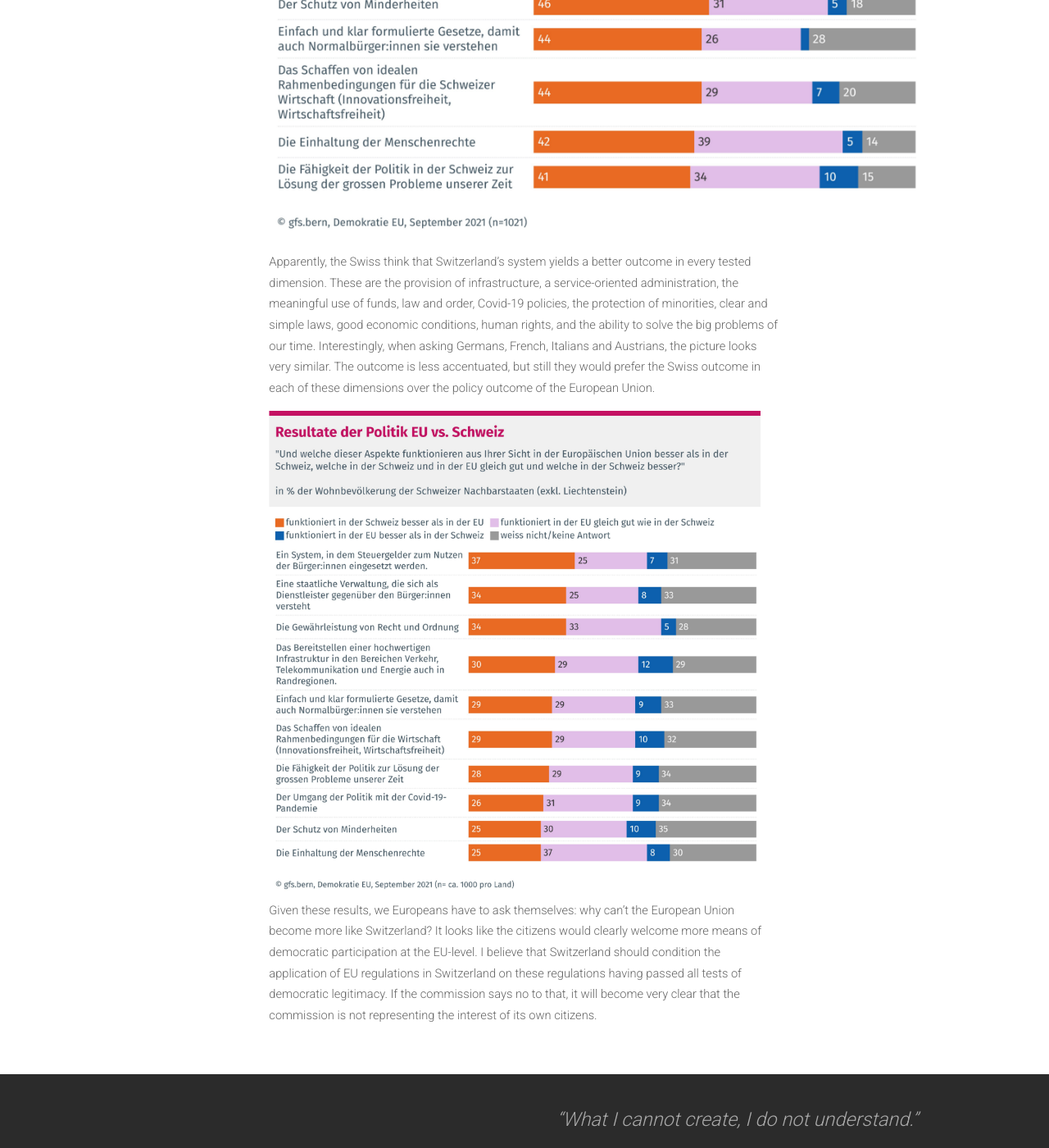
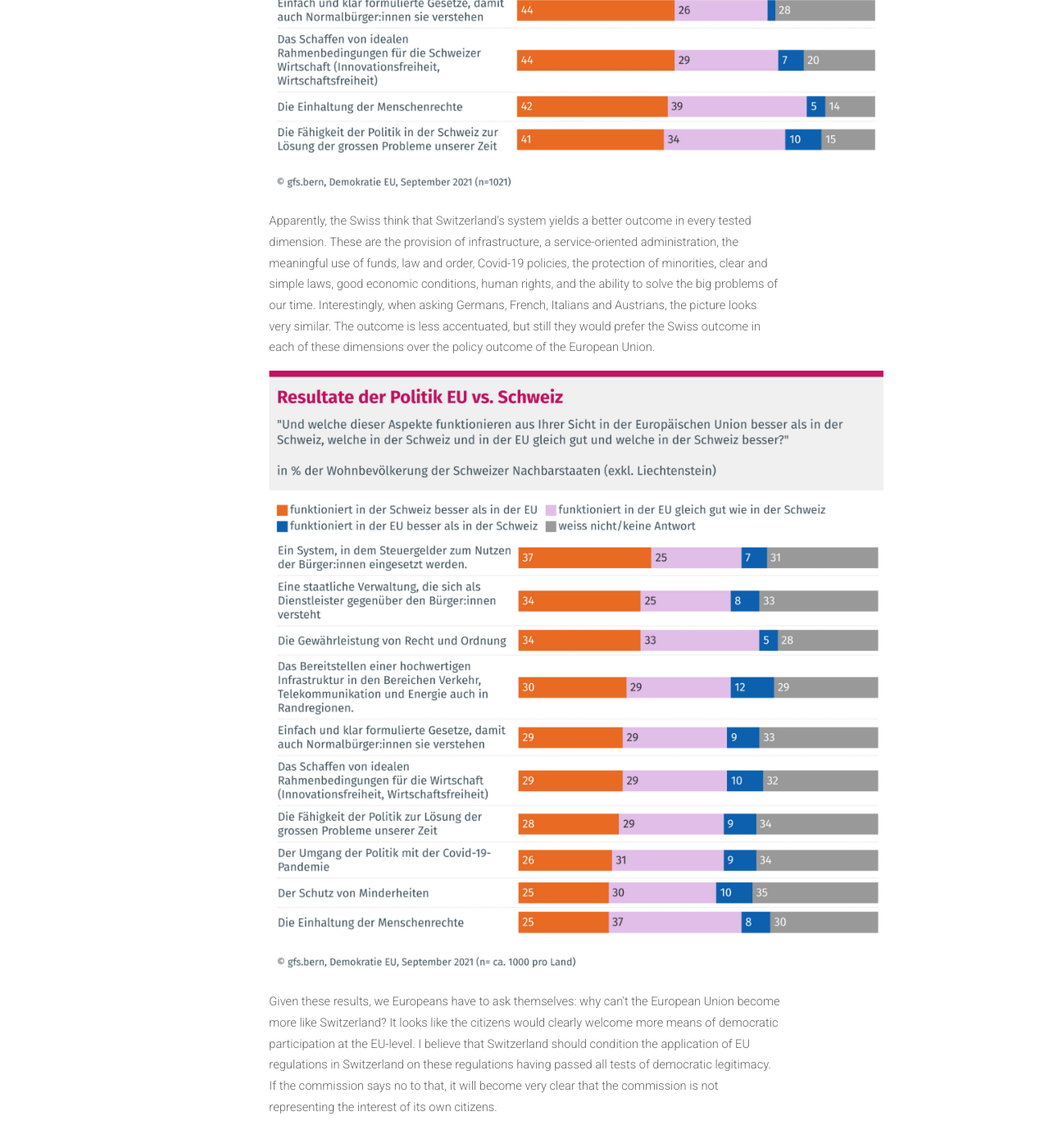
Before and after one commit to meisserecon/www, a Jekyll site: the page built from _posts/2021-11-14-eu-survey.md, in a window 1280 px wide and 1400 px high, scrolled down 1641 px. Shown: the whole window at 82% size. Built offline with Jekyll 4.4.1, drawn with Linux system fonts in a browser that asks for light colours; nearby versions of some CDN libraries; some of the changed text lies outside the part shown.

Commit message:
Update 2021-11-14-eu-survey.md

```diff
--- a/_posts/2021-11-14-eu-survey.md
+++ b/_posts/2021-11-14-eu-survey.md
@@ -3,14 +3,22 @@
 title: Survey shows that European Union should be more democratic
 description: Meisser Economics financed a survey about how the Swiss and their neighbors preceive democracy in Switzerland and the European Union.
 ---
+<p>
 The relationship between Switzerland and the European Union is complicated. To me, the biggest problem is the lack of democratic legitimacy of European regulation when compared to Swiss laws. Switzerland has a wide range of ways for the public to participate in the creation of new laws and regulation. These include meaningful public consultations, the frequent votes, and the possibility to launch referenda, either with completely new ideas or to force the government to have a public vote on a topic of interest. In contrast, the European Union does not offer its citizens any means of direct democratic participation besides the toothless "citizens initiative" that is generally treated with great disdain by the commission. I find the lack of democracy in the European Union a big problem and therefore financed a survey to find out whether others share my concerns. And indeed they do!
+</p>
 
+<p>
+The <a href="https://github.com/meisserecon/www/raw/gh-pages/2021-11-14%20EU%20Umfrage.pdf">report can be downloaded here</a>. Also, <a href="https://github.com/meisserecon/www/raw/gh-pages/2021-11-14%20EU%20Umfrage%20NZZAS.pdf">NZZ am Sonntag writes about it</a>. While 90% of the Swiss are happy with their political system, only have of the 4000 surveyed citizens in Germany, Austria, France, and Italy are happy with the political system of the European Union. 75% say that the European Union should introduce more means of democratic decision taking, a very clear verdict. Also, when testing different political outcomes, Switzerland scores better in every single one of them. Here is a chart showing whether the Swiss think Switzerland is solving particular problems better or the European Union.
+</p>
 
-The <a href="https://github.com/meisserecon/www/raw/gh-pages/2021-11-14%20EU%20Umfrage.pdf">report can be downloaded here</a>. Also, <a href="https://github.com/meisserecon/www/raw/gh-pages/2021-11-14%20EU%20Umfrage%20NZZAS.pdf">NZZ am Sonntag writes about it</a>. While 90% of the Swiss are happy with their political system, only have of the 4000 surveyed citizens in Germany, Austria, France, and Italy are happy with the political system of the European Union. 75% say that the European Union should introduce more means of democratic decision taking, a very clear verdict. Also, when testing different political outcomes, Switzerland scores better in every single one of them. Here is a chart showing whether the Swiss think Switzerland is solving particular problems better or the European Union.
+<img src="../../../assets/images/swiss-eu-1.png" width="750">
 
-<img src="../../../assets/images/swiss-eu-1.png" width="800">
+<p>
+Apparently, the Swiss think that Switzerland's system yields a better outcome in every tested dimension. These are the provision of infrastructure, a service-oriented administration, the meaningful use of funds, law and order, Covid-19 policies, the protection of minorities, clear and simple laws, good economic conditions, human rights, and the ability to solve the big problems of our time. Interestingly, when asking Germans, French, Italians and Austrians, the picture looks very similar. The outcome is less accentuated, but still they would prefer the Swiss outcome in each of these dimensions over the policy outcome of the European Union.
+</p>
 
-Apparently, the Swiss think that Switzerland's system yields a better outcome in every tested dimension. These are the provision of infrastructure, a service-oriented administration, the meaningful use of funds, law and order, Covid-19 policies, the protection of minorities, clear and simple laws, good economic conditions, human rights, and the ability to solve the big problems of our time. Interestingly, when asking Germans, French, Italians and Austrians, the picture looks very similar. The outcome is less accentuated, but still they would prefer the Swiss outcome in each of these dimensions over the policy outcome of the European Union.
+<img src="../../../assets/images/swiss-eu-2.png" width="750">
 
-<img src="../../../assets/images/swiss-eu-2.png" width="600">
+<p>
 Given these results, we Europeans have to ask themselves: why can't the European Union become more like Switzerland? It looks like the citizens would clearly welcome more means of democratic participation at the EU-level. I believe that Switzerland should condition the application of EU regulations in Switzerland on these regulations having passed all tests of democratic legitimacy. If the commission says no to that, it will become very clear that the commission is not representing the interest of its own citizens.
+</p>
```
